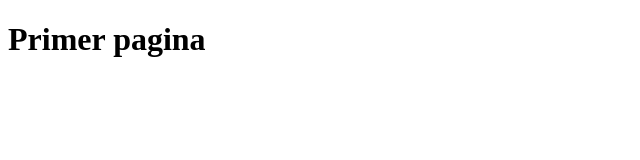
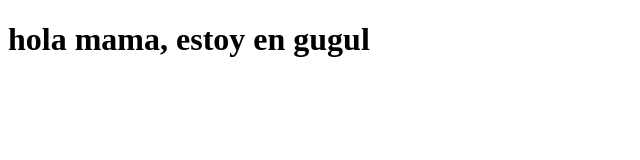
Before and after one commit to ProgMauricio/prueba52, a plain HTML site: page index.html in a window 1280 px wide. Shown: the whole page, without its empty margins (0-640 px from the left). Drawn offline with Linux system fonts and the light colour scheme.

Commit message:
Update index.html

```diff
--- a/index.html
+++ b/index.html
@@ -7,6 +7,6 @@
         <title>Document</title>
     </head>
     <body>
-       <h1>Primer pagina </h1>
+       <h1>hola mama, estoy en gugul</h1>
     </body>
 </html>
```
